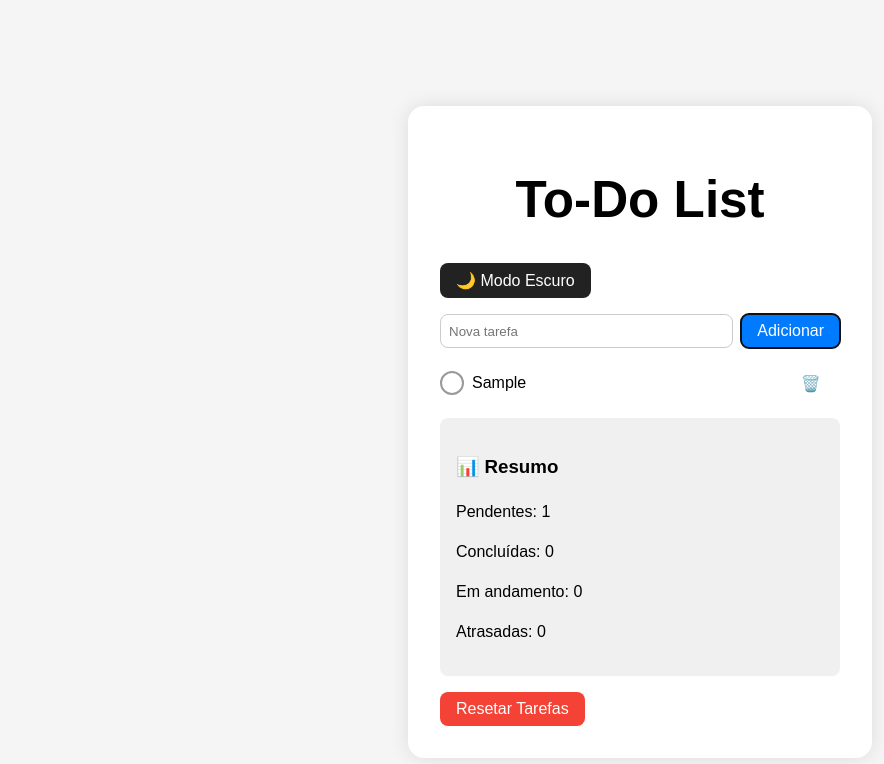
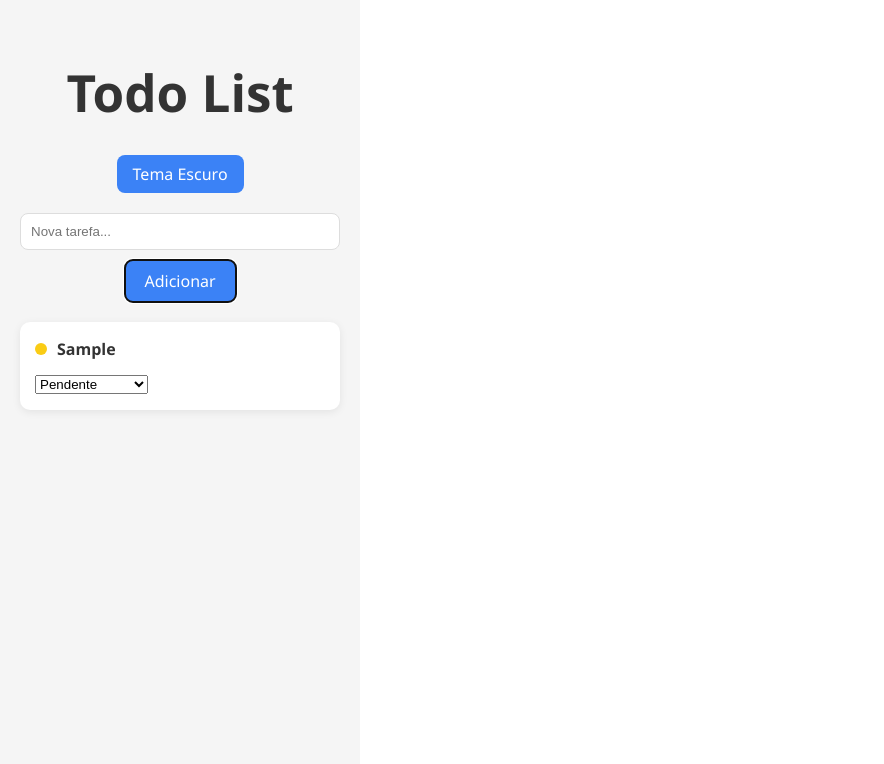
Before and after one commit to bielferr/todolist, a React (Vite) app: page / in a window 1280 px wide. Both pictures are taken after typing "Sample" into the empty fields and a click on the button "Adicionar". Shown: the top 764 px of the page, without its empty margins (0-884 px from the left). Built offline with nearby package versions, Linux system fonts and the light colour scheme.

Commit message:
remaster

```diff
--- a/src/App.css
+++ b/src/App.css
@@ -1,135 +1,114 @@
 body {
-  background: #f5f5f5;
-  font-family: Arial, sans-serif;
-  color: #000;
-  display: flex;
-  justify-content: center;
-  padding: 2rem;
+  margin: 0;
+  font-family: 'Segoe UI', Tahoma, Geneva, Verdana, sans-serif;
 }
 
-.container {
-  background: white;
-  padding: 2rem;
-  border-radius: 16px;
-  box-shadow: 0 0 20px rgba(0, 0, 0, 0.1);
-  width: 400px;
+.App.light {
+  background-color: #f5f5f5;
+  color: #333;
+  min-height: 100vh;
 }
 
-.container.dark {
-  background: #333;
-  color: #fff;
+.App.dark {
+  background-color: #1f2937;
+  color: #f9fafb;
+  min-height: 100vh;
+}
+
+.App {
+  width: 100%;
+  padding: 30px 20px;
+  box-sizing: border-box;
 }
 
 h1 {
   text-align: center;
 }
 
-.toggle-tema {
-  margin-bottom: 1rem;
-  padding: 0.5rem 1rem;
-  background: #222;
-  color: #fff;
+.toggle-btn {
+  display: block;
+  margin: 0 auto 20px;
+  padding: 8px 16px;
+  background-color: #3b82f6;
+  color: white;
   border: none;
   border-radius: 8px;
   cursor: pointer;
+  transition: background-color 0.2s;
 }
 
-.container.dark .toggle-tema {
-  background: #ddd;
-  color: #000;
+.toggle-btn:hover {
+  background-color: #2563eb;
 }
 
-.task-input {
+.input-container {
   display: flex;
-  margin-bottom: 1rem;
+  flex-wrap: wrap;
+  justify-content: center;
+  gap: 10px;
+  margin-bottom: 20px;
 }
 
-.task-input input {
-  flex: 1;
-  padding: 0.5rem;
-  border: 1px solid #ccc;
+.input-container input {
+  flex: 1 1 250px;
+  padding: 10px;
+  border: 1px solid #ddd;
   border-radius: 8px;
-  color: #000;
+  outline: none;
+  transition: box-shadow 0.2s;
 }
 
-.container.dark .task-input input {
-  color: #fff;
-  background: #555;
-  border: 1px solid #777;
+.input-container input:focus {
+  box-shadow: 0 0 5px #3b82f6;
 }
 
-.task-input button {
-  margin-left: 0.5rem;
-  padding: 0.5rem 1rem;
-  background: #007bff;
-  color: #fff;
+.input-container button {
+  padding: 10px 20px;
+  background-color: #3b82f6;
+  color: white;
   border: none;
   border-radius: 8px;
   cursor: pointer;
+  transition: background-color 0.2s;
 }
 
-.task-item {
-  display: flex;
-  justify-content: space-between;
-  margin-bottom: 0.5rem;
-  align-items: center;
+.input-container button:hover {
+  background-color: #2563eb;
 }
 
-.task-title {
+.tarefas-container {
+  display: flex;
+  flex-direction: column;
+  gap: 15px;
+}
+
+.card {
+  width: 100%;
+  background-color: #ffffff;
+  border-radius: 10px;
+  padding: 15px;
+  box-shadow: 0 2px 8px rgba(0, 0, 0, 0.08);
+  transition: transform 0.2s;
+  box-sizing: border-box;
+}
+
+.App.dark .card {
+  background-color: #374151;
+}
+
+.card:hover {
+  transform: translateY(-3px);
+}
+
+.titulo-container {
   display: flex;
   align-items: center;
-  cursor: pointer;
-  flex: 1;
+  gap: 10px;
+  margin-bottom: 10px;
 }
 
-.circle {
-  width: 20px;
-  height: 20px;
-  border: 2px solid #999;
+.status-badge {
+  width: 12px;
+  height: 12px;
   border-radius: 50%;
-  margin-right: 0.5rem;
 }
-
-.circle.completed {
-  background-color: #007bff;
-  border-color: #007bff;
-}
-
-.lixeira {
-  background: none;
-  border: none;
-  color: #000;
-  cursor: pointer;
-  font-size: 1rem;
-  transition: color 0.2s ease;
-}
-
-.lixeira:hover {
-  color: red;
-}
-
-.resumo {
-  margin-top: 1rem;
-  background: #f0f0f0;
-  padding: 1rem;
-  border-radius: 8px;
-}
-
-.container.dark .resumo {
-  background: #555;
-}
-
-.resetar {
-  margin-top: 1rem;
-  background: #f44336;
-  color: #fff;
-  padding: 0.5rem 1rem;
-  border: none;
-  border-radius: 8px;
-  cursor: pointer;
-}
-.concluida {
-  color: gray;
-  opacity: 0.6;
-  text-decoration: line-through;
-}
--- a/src/App.tsx
+++ b/src/App.tsx
@@ -1,7 +1,7 @@
 import "./App.css";
-import { useEffect, useState } from "react";
+import { useState } from "react";
 
-type Status = "pendente" | "andamento" | "concluida" | "atrasada";
+export type Status = "pendente" | "andamento" | "concluida" | "atrasada";
 
 interface Tarefa {
   id: number;
@@ -9,132 +9,78 @@ interface Tarefa {
   status: Status;
 }
 
+const coresStatus: Record<Status, string> = {
+  pendente: "#facc15",
+  andamento: "#3b82f6",
+  concluida: "#22c55e",
+  atrasada: "#ef4444",
+};
+
 function App() {
   const [tarefas, setTarefas] = useState<Tarefa[]>([]);
   const [novoTitulo, setNovoTitulo] = useState("");
   const [temaEscuro, setTemaEscuro] = useState(false);
 
-  // Carregar tarefas
-  useEffect(() => {
-    const dados = localStorage.getItem("tarefas");
-    if (dados) setTarefas(JSON.parse(dados));
+  function adicionarTarefa() {
+    if (novoTitulo.trim() === "") return;
 
-    const temaSalvo = localStorage.getItem("tema");
-    if (temaSalvo === "escuro") setTemaEscuro(true);
-  }, []);
-
-  // Salvar tarefas
-  useEffect(() => {
-    localStorage.setItem("tarefas", JSON.stringify(tarefas));
-  }, [tarefas]);
-
-  // Salvar tema
-  useEffect(() => {
-    localStorage.setItem("tema", temaEscuro ? "escuro" : "claro");
-  }, [temaEscuro]);
-
-  function addTarefa() {
-    if (!novoTitulo.trim()) return;
-
-    const nova: Tarefa = {
-      id: tarefas.length + 1,
-      titulo: novoTitulo.trim(),
+    const novaTarefa: Tarefa = {
+      id: Date.now(),
+      titulo: novoTitulo,
       status: "pendente",
     };
-    setTarefas([...tarefas, nova]);
+
+    setTarefas([...tarefas, novaTarefa]);
     setNovoTitulo("");
   }
 
-  function toggleStatus(id: number) {
-    setTarefas((prev) =>
-      prev.map((t) =>
-        t.id === id
-          ? {
-              ...t,
-              status: t.status === "pendente" ? "concluida" : "pendente",
-            }
-          : t
-      )
+  function atualizarStatus(id: number, novoStatus: Status) {
+    setTarefas(
+      tarefas.map((t) => (t.id === id ? { ...t, status: novoStatus } : t))
     );
   }
 
-  function removerTarefa(id: number) {
-    setTarefas((prev) => prev.filter((t) => t.id !== id));
-  }
+  return (
+    <div className={`App ${temaEscuro ? "dark" : "light"}`}>
+      <h1>Todo List</h1>
 
-  function resetarTarefas() {
-    setTarefas([]);
-    localStorage.removeItem("tarefas");
-  }
-
-  function resumoTarefas() {
-    return tarefas.reduce(
-      (resumo, tarefa) => {
-        resumo[tarefa.status]++;
-        return resumo;
-      },
-      {
-        pendente: 0,
-        andamento: 0,
-        concluida: 0,
-        atrasada: 0,
-      }
-    );
-  }
-
-  const resumo = resumoTarefas();
-
-  return (
-    <div className={temaEscuro ? "container dark" : "container"}>
-      <h1>To-Do List</h1>
-
-      <button
-        onClick={() => setTemaEscuro(!temaEscuro)}
-        className="toggle-tema"
-      >
-        {temaEscuro ? "🌞 Modo Claro" : "🌙 Modo Escuro"}
+      <button onClick={() => setTemaEscuro(!temaEscuro)} className="toggle-btn">
+        {temaEscuro ? "Tema Claro" : "Tema Escuro"}
       </button>
 
-      <div className="task-input">
+      <div className="input-container">
         <input
           type="text"
-          placeholder="Nova tarefa"
           value={novoTitulo}
           onChange={(e) => setNovoTitulo(e.target.value)}
-          onKeyDown={(e) => e.key === "Enter" && addTarefa()}
+          placeholder="Nova tarefa..."
         />
-        <button onClick={addTarefa}>Adicionar</button>
+        <button onClick={adicionarTarefa}>Adicionar</button>
       </div>
 
-      {tarefas.map((tarefa) => (
-        <div key={tarefa.id} className="task-item">
-          <div className="task-title" onClick={() => toggleStatus(tarefa.id)}>
-            <div
-              className={`circle ${
-                tarefa.status === "concluida" ? "completed" : ""
-              }`}
-            />
-            <span className={tarefa.status === "concluida" ? "concluida" : ""}>
-              {tarefa.titulo}
-            </span>
+      <div className="tarefas-container">
+        {tarefas.map((tarefa) => (
+          <div className="card" key={tarefa.id}>
+            <div className="titulo-container">
+              <span
+                className="status-badge"
+                style={{ backgroundColor: coresStatus[tarefa.status] }}
+              ></span>
+              <strong>{tarefa.titulo}</strong>
+            </div>
+
+            <select
+              value={tarefa.status}
+              onChange={(e) => atualizarStatus(tarefa.id, e.target.value as Status)}
+            >
+              <option value="pendente">Pendente</option>
+              <option value="andamento">Em andamento</option>
+              <option value="concluida">Concluída</option>
+              <option value="atrasada">Atrasada</option>
+            </select>
           </div>
-          <button className="lixeira" onClick={() => removerTarefa(tarefa.id)}>
-            🗑️
-          </button>
-        </div>
-      ))}
-
-      <div className="resumo">
-        <h3>📊 Resumo</h3>
-        <p>Pendentes: {resumo.pendente}</p>
-        <p>Concluídas: {resumo.concluida}</p>
-        <p>Em andamento: {resumo.andamento}</p>
-        <p>Atrasadas: {resumo.atrasada}</p>
+        ))}
       </div>
-
-      <button className="resetar" onClick={resetarTarefas}>
-        Resetar Tarefas
-      </button>
     </div>
   );
 }
```
